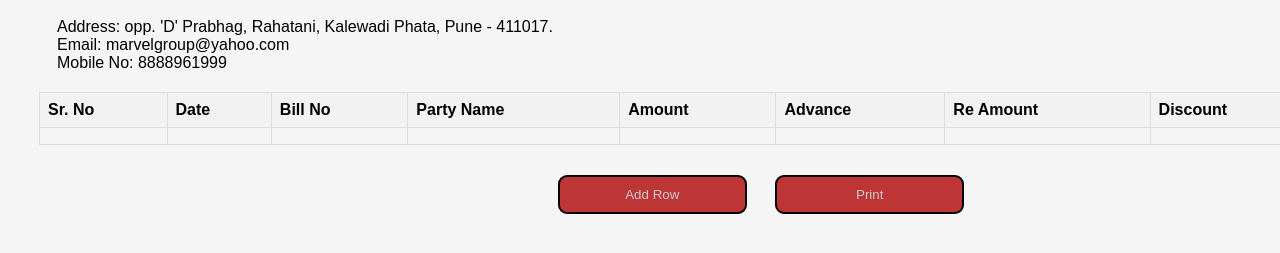
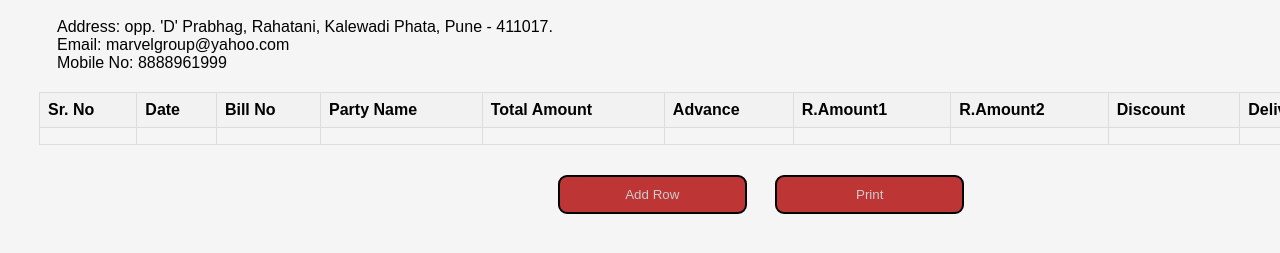
Before and after one commit to Hackeitbro/BRO, a website: page invoice.html in a window 1280 px wide. Shown: the part 83-336 px from the top of the page. Drawn offline with Linux system fonts and the light colour scheme.

Commit message:
Update invoice.html

```diff
--- a/invoice.html
+++ b/invoice.html
@@ -1,4 +1,4 @@
-<!DOCTYPE html>
+ <!DOCTYPE html>
 <html lang="en">
 <head>
     <meta charset="UTF-8">
@@ -12,7 +12,7 @@
 <body>
     <div id="divtwo">
         <h1 class="report-header"><b>MARVEL</b> Granite & Marbles</h1>
-        <!-- Address Section -->
+         <!-- Address Section  -->
         <div class="address-section">
           <p>Address: opp. 'D' Prabhag, Rahatani,
                          Kalewadi Phata, Pune - 411017.
@@ -26,11 +26,14 @@
             <th>Date</th>
             <th>Bill No</th>
             <th>Party Name</th>
-            <th>Amount</th>
+            <th>Total Amount</th>
             <th>Advance</th>
-            <th>Re Amount</th>
+            <th>R.Amount1</th>
+            <th>R.Amount2</th>
             <th>Discount</th>
             <th>Delivery</th>
+            <th>Balance</th>
+
           </tr>
           <td><span id="sr.no" contenteditable="true"></span></td>
           <td><span id="date" contenteditable="true"></span></td>
@@ -39,8 +42,10 @@
           <td><span id="amount" contenteditable="true"></span></td>
           <td><span id="advance" contenteditable="true"></span></td>
           <td><span id="re amount" contenteditable="true"></span></td>
+          <td><span id="re amount2" contenteditable="true"></span></td>
           <td><span id="discount" contenteditable="true"></span></td>
           <td><span id="Delivery" contenteditable="true"></span></td>
+          <td><span id="Balance" contenteditable="true"></span></td>
 
         </table>
 
```
